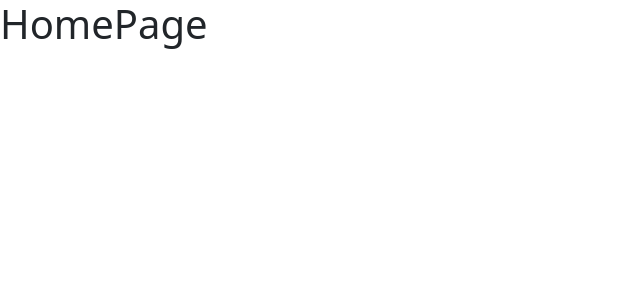
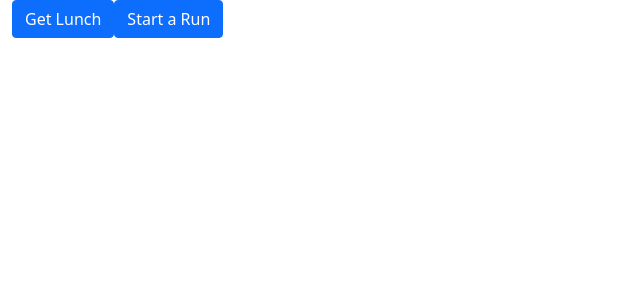
Before and after one commit to andrew-m94/LunchRunnerFrontend_, a React (Create React App) app: page /home in a window 1280 px wide. Before the commit this address had no page. Shown: the top 300 px of the page, without its empty margins (0-640 px from the left). Built offline with nearby package versions, Linux system fonts and the light colour scheme.

Commit message:
Added navigation buttons

```diff
--- a/src/components/HomePage/HomePage.jsx
+++ b/src/components/HomePage/HomePage.jsx
@@ -2,7 +2,12 @@ import React from 'react';
 
 const HomePage = () => {
     return (
-        <h1>HomePage</h1>
+        <div class="container-fluid">
+            <span>
+                <a class="btn btn-primary" href="/find-runner" role="button">Get Lunch</a>
+                <a class="btn btn-primary" href="/create-run" role="button">Start a Run</a>
+            </span>
+        </div>
     );
 }
 
```
